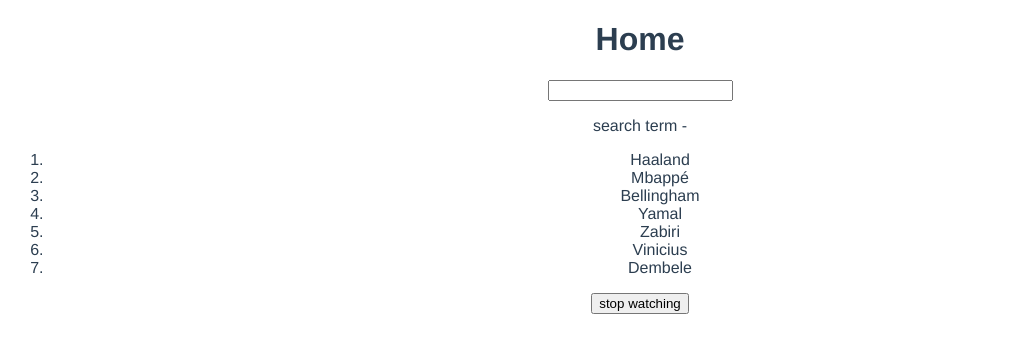
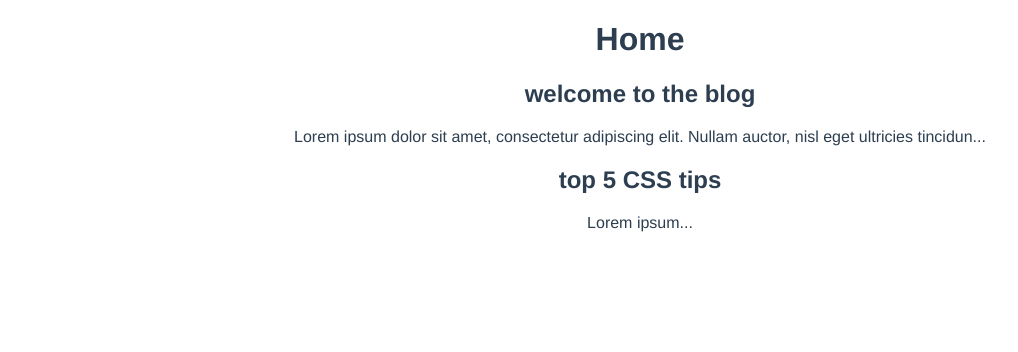
Before and after one commit to yusun-lab/dojo-blog, a Vue app: page / in a window 1280 px wide. Shown: the top 352 px of the page, without its empty margins (0-1018 px from the left). Built offline with nearby package versions, Linux system fonts and the light colour scheme.

Commit message:
7 is done

```diff
--- /dev/null
+++ b/src/components/PostList.vue
@@ -0,0 +1,24 @@
+<template>
+  <div class="post-list">
+    <div v-for="post in posts" :key="post.id">
+      <SinglePost :post="post" />
+    </div>
+  </div>
+</template>
+
+<script setup lang="ts">
+import { defineProps } from "vue";
+import SinglePost from "./SinglePost.vue";
+
+interface Post {
+  title: string;
+  id: string | number;
+  body: string;
+}
+
+const props = defineProps<{
+  posts: Post[];
+}>();
+
+console.log(props.posts);
+</script>
--- /dev/null
+++ b/src/components/SinglePost.vue
@@ -0,0 +1,24 @@
+<template>
+  <div class="post">
+    <h2>{{ post.title }}</h2>
+    <p>{{ snippet }}</p>
+  </div>
+</template>
+
+<script setup lang="ts">
+import { computed, defineProps } from "vue";
+
+interface Post {
+  title: string;
+  id: string | number;
+  body: string;
+}
+
+const props = defineProps<{
+  post: Post;
+}>();
+
+const snippet = computed(() => {
+  return props.post.body.substring(0, 100) + "...";
+});
+</script>
--- a/src/views/HomeView.vue
+++ b/src/views/HomeView.vue
@@ -1,47 +1,23 @@
 <template>
   <div class="home">
     <h1>Home</h1>
-    <input type="text" v-model="search" />
-    <p>search term - {{ search }}</p>
-    <ol>
-      <li v-for="name in matchingNames" :key="name">{{ name }}</li>
-    </ol>
-    <button @click="handleClick">stop watching</button>
+    <!-- :posts="posts" - Pass the 'posts' ref array as a prop named 'posts' to PostList component.
+         The prop name (left side) must match what the child component defines in its props.
+         The value (right side) is the data from this component being passed down. -->
+    <PostList :posts="articles" />
   </div>
 </template>
 
 <script setup lang="ts">
-import { computed, ref, watch, watchEffect } from "vue";
+import PostList from "../components/PostList.vue";
+import { ref } from "vue";
 
-const search = ref("");
-const names = ref([
-  "Haaland",
-  "Mbappé",
-  "Bellingham",
-  "Yamal",
-  "Zabiri",
-  "Vinicius",
-  "Dembele",
+const articles = ref([
+  {
+    title: "welcome to the blog",
+    body: "Lorem ipsum dolor sit amet, consectetur adipiscing elit. Nullam auctor, nisl eget ultricies tincidunt, nunc nisl aliquam nunc, vitae aliquam nisl nunc vitae nisl. Sed vitae nisl eget nisl aliquam tincidunt. Nullam auctor, nisl eget ultricies tincidunt, nunc nisl aliquam nunc, vitae aliquam nisl nunc vitae nisl. Sed vitae nisl eget nisl aliquam tincidunt.",
+    id: 1,
+  },
+  { title: "top 5 CSS tips", body: "Lorem ipsum", id: 2 },
 ]);
-
-// watch() returns a stop function that can be called to stop watching
-// The variable name 'stopwatch' is arbitrary - you could name it anything
-const stopwatch = watch(search, () => {
-  console.log("watch function ran");
-});
-
-// watchEffect() also returns a stop function that can be called to stop the effect
-// The variable name 'cleanupEffect' is arbitrary - you could name it anything
-const cleanupEffect = watchEffect(() => {
-  console.log("watch effect function ran", search.value);
-});
-
-const matchingNames = computed(() => {
-  return names.value.filter((name) => name.includes(search.value));
-});
-
-const handleClick = () => {
-  stopwatch(); // stops the watch function - permanently stops the watcher
-  cleanupEffect(); // stops the watch effect function - permanently stops the effect
-};
 </script>
```
